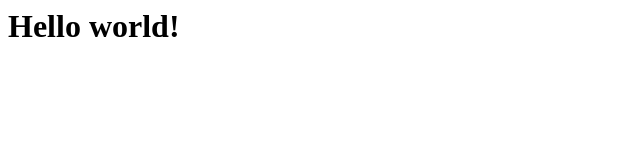
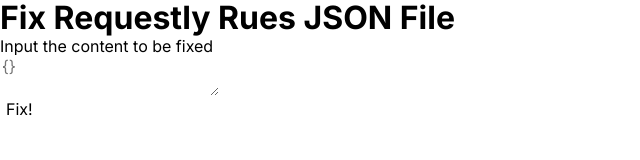
Before and after one commit to requestly/rules-json-fixer, a plain HTML site: page index.html in a window 1280 px wide. Shown: the whole page, without its empty margins (0-640 px from the left). Drawn offline with Linux system fonts and the light colour scheme.

Commit message:
Update index.html

```diff
--- a/index.html
+++ b/index.html
@@ -1 +1,69 @@
-<h1>Hello world!</h1>
+<!DOCTYPE html>
+<html lang="en">
+  <head>
+    <title>Fix JSON Export File</title>
+    <meta property="og:title" content="Fix JSON Export File" />
+
+    <style data-tag="reset-style-sheet">
+      html {  line-height: 1.15;}body {  margin: 0;}* {  box-sizing: border-box;  border-width: 0;  border-style: solid;}p,li,ul,pre,div,h1,h2,h3,h4,h5,h6 {  margin: 0;  padding: 0;}button {  background-color: transparent;}button,input,optgroup,select,textarea {  font-family: inherit;  font-size: 100%;  line-height: 1.15;  margin: 0;}button,select {  text-transform: none;}button,[type="button"],[type="reset"],[type="submit"] {  -webkit-appearance: button;}button::-moz-focus-inner,[type="button"]::-moz-focus-inner,[type="reset"]::-moz-focus-inner,[type="submit"]::-moz-focus-inner {  border-style: none;  padding: 0;}button:-moz-focus,[type="button"]:-moz-focus,[type="reset"]:-moz-focus,[type="submit"]:-moz-focus {  outline: 1px dotted ButtonText;}a {  color: inherit;  text-decoration: inherit;}input {  padding: 2px 4px;}img {  display: block;}html { scroll-behavior: smooth  }
+    </style>
+    <style data-tag="default-style-sheet">
+      html {
+        font-family: Inter;
+        font-size: 16px;
+      }
+
+      body {
+        font-weight: 400;
+        font-style:normal;
+        text-decoration: none;
+        text-transform: none;
+        letter-spacing: normal;
+        line-height: 1.15;
+        color: var(--dl-color-gray-black);
+        background-color: var(--dl-color-gray-white);
+
+      }
+    </style>
+    <link
+      rel="stylesheet"
+      href="https://fonts.googleapis.com/css2?family=Inter:wght@100;200;300;400;500;600;700;800;900&amp;display=swap"
+      data-tag="font"
+    />
+    <link rel="stylesheet" href="./style.css" />
+  </head>
+  <body>
+    <div>
+      <link href="./home.css" rel="stylesheet" />
+
+      <div class="home-container">
+        <div class="home-container1">
+          <div class="home-container2">
+            <h1>Fix Requestly Rues JSON File</h1>
+          </div>
+        </div>
+        <div class="home-container3">
+          <div class="home-container4">
+            <span>
+              <span>Input the content to be fixed</span>
+              <br />
+            </span>
+          </div>
+        </div>
+        <div class="home-container5">
+          <div class="home-container6">
+            <textarea
+              placeholder="{}"
+              class="home-textarea textarea"
+            ></textarea>
+          </div>
+        </div>
+        <div class="home-container7">
+          <div class="home-container8">
+            <button class="button">Fix!</button>
+          </div>
+        </div>
+      </div>
+    </div>
+  </body>
+</html>
```
